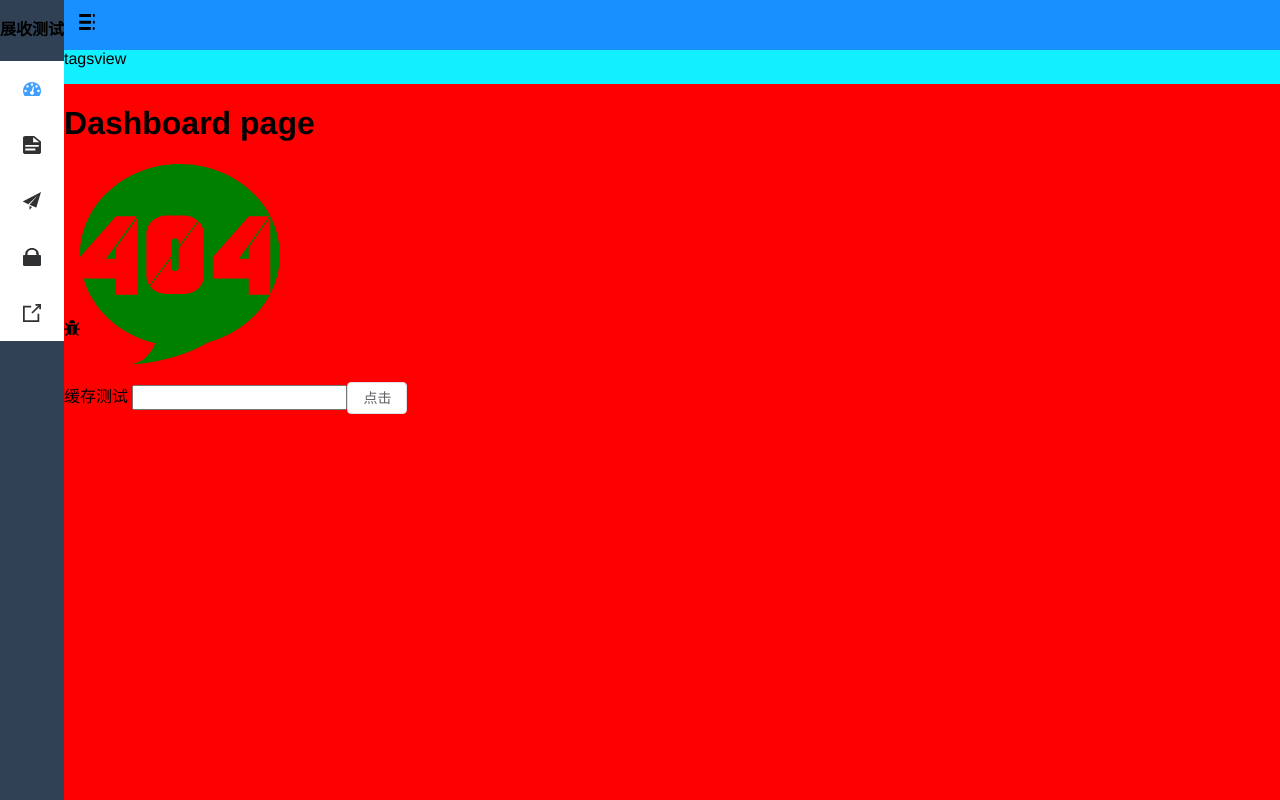
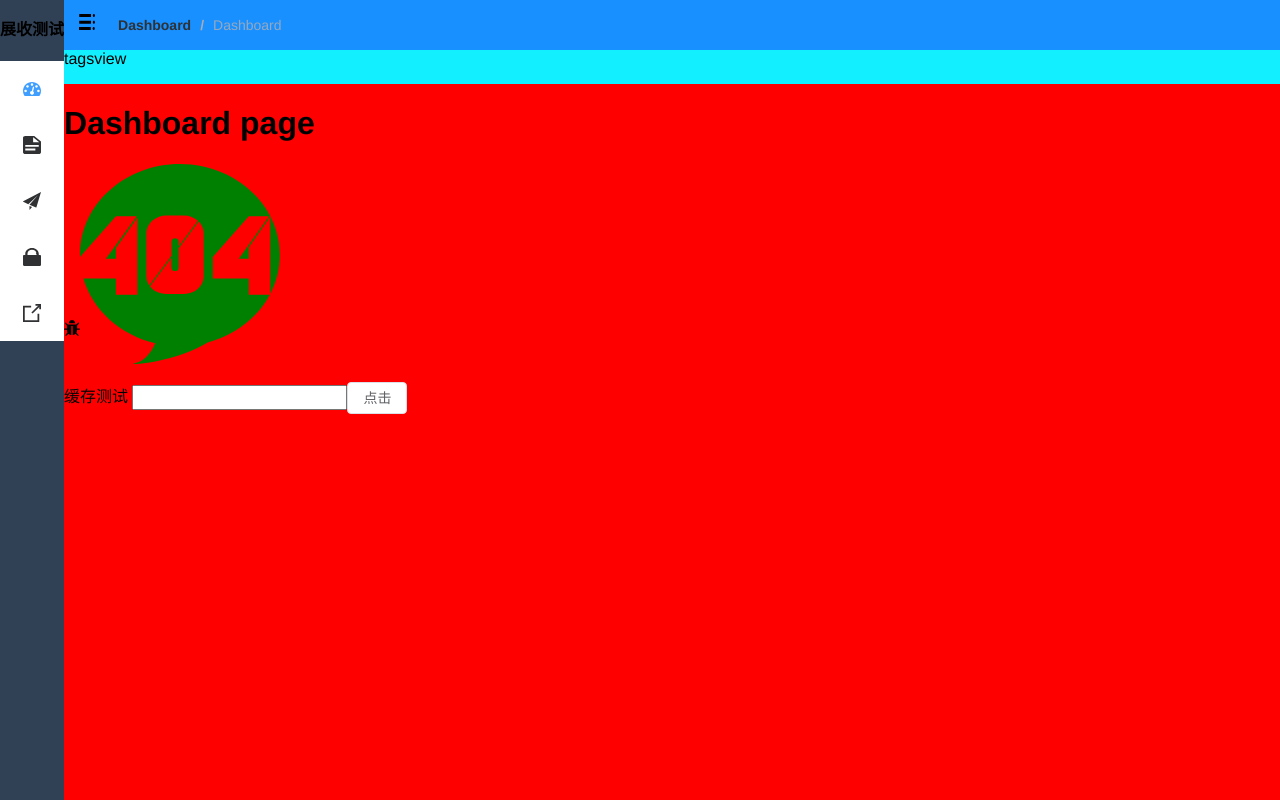
Before and after one commit to badmen007/vue-admin, a Vue app: page /dashboard in a window 1280 px wide. Built offline with nearby package versions, Linux system fonts and the light colour scheme.

Commit message:
feat: 面包屑

```diff
--- a/package.json
+++ b/package.json
@@ -15,6 +15,7 @@
     "element-plus": "^2.3.9",
     "normalize.css": "^8.0.1",
     "path-browserify": "^1.0.1",
+    "path-to-regexp": "^6.2.1",
     "pinia": "^2.1.6",
     "pinia-plugin-persistedstate": "^3.2.0",
     "unplugin-element-plus": "^0.8.0",
--- a/src/components.d.ts
+++ b/src/components.d.ts
@@ -8,7 +8,10 @@
 declare module 'vue' {
   export interface GlobalComponents {
     AppMain: typeof import('./layout/components/AppMain.vue')['default']
+    Breadcrumb: typeof import('./components/Breadcrumb/index.vue')['default']
     Counter: typeof import('./components/Counter/index.vue')['default']
+    ElBreadcrumb: typeof import('element-plus/es')['ElBreadcrumb']
+    ElBreadcrumbItem: typeof import('element-plus/es')['ElBreadcrumbItem']
     ElButton: typeof import('element-plus/es')['ElButton']
     ElIcon: typeof import('element-plus/es')['ElIcon']
     ElMenu: typeof import('element-plus/es')['ElMenu']
--- /dev/null
+++ b/src/components/Breadcrumb/index.vue
@@ -0,0 +1,125 @@
+<template>
+  <el-breadcrumb class="app-breadcrumb breadcrumb-container" separator="/">
+    <el-breadcrumb-item v-for="(item, index) in levelList" :key="item.path">
+      <span v-if="index === levelList.length - 1" class="no-redirect">{{
+        item.meta?.title
+      }}</span>
+      <a v-else @click.prevent="handleLink(item)">{{ item.meta?.title }}</a>
+    </el-breadcrumb-item>
+  </el-breadcrumb>
+</template>
+
+<script lang="ts" setup>
+import type { RouteLocationMatched, RouteLocationRaw } from "vue-router"
+import { compile } from "path-to-regexp"
+
+type PartialRouteLocationMatched = Partial<RouteLocationMatched>
+
+const route = useRoute()
+const router = useRouter()
+
+// 导航类表存放matched里筛选的路由记录
+const levelList = ref<Array<PartialRouteLocationMatched>>([])
+
+// 判断是不是Dashboard路由
+const isDashboard = (route?: PartialRouteLocationMatched) => {
+  const name = route && route.name
+  if (!name) {
+    return false
+  }
+}
+
+// 获取面包屑导航
+const getBreadcrumb = () => {
+  // 对匹配的路由进行过滤 过滤掉没有title属性的路由，没有title就无法作为面包屑导航
+  let matched = route.matched.filter(
+    (item) => item.meta && item.meta.title
+  ) as PartialRouteLocationMatched[]
+  // 获取第一个匹配路由记录
+  const first = matched[0]
+  // 我们要把dashboard作为首页 始终固定在面包屑导航第一个 Dashboard/System/Menu Management
+  // 如果第一个匹配到的路由记录不是dashboard 我们自己就把它放在记录数组的第一项
+  if (!isDashboard(first)) {
+    matched = (
+      [
+        {
+          path: "/dashboard",
+          meta: {
+            title: "Dashboard"
+          }
+        }
+      ] as PartialRouteLocationMatched[]
+    ).concat(matched)
+  }
+  levelList.value = matched.filter(
+    (item) => item.meta && item.meta.title && item.meta.breadcrumb !== false
+  )
+  console.log(levelList.value)
+}
+
+watch(
+  () => route.path,
+  () => {
+    getBreadcrumb()
+  },
+  {
+    immediate: true
+  }
+)
+
+// 主要是针对 动态路由 /user/:id 进行动态参数填充
+// path-to-regexp 文档说明 https://www.npmjs.com/package/path-to-regexp
+const pathCompile = (path: string) => {
+  // 根据路径变编译成正则函数 并接收具体参数 比如根据正则/user/:id 帮你将:id替换成
+  //具体路径
+  const toPath = compile(path)
+  const params = route.params
+  return toPath(params)
+}
+
+// 点击面包屑导航跳转
+const handleLink = (route: PartialRouteLocationMatched) => {
+  const { path, redirect } = route
+  // 如果是重定向路由 就走重定向
+  if (redirect) {
+    router.push(redirect as RouteLocationRaw)
+    return
+  }
+  router.push(pathCompile(path!))
+}
+</script>
+
+<style lang="scss" scoped>
+.app-breadcrumb.el-breadcrumb {
+  display: inline-block;
+  line-height: 50px;
+  font-size: 14px;
+  margin-left: 8px;
+}
+
+.no-redirect {
+  color: #97a8be;
+  cursor: pointer;
+}
+</style>
+
+<style lang="scss">
+.breadcrumb-enter-active,
+.breadcrumb-leave-active {
+  transition: all 0.3s;
+}
+
+.breadcrumb-enter,
+.breadcrumb-leave-active {
+  opacity: 0;
+  transform: translateX(20px);
+}
+
+.breaadcrumb-leave-active {
+  position: absolute;
+}
+
+.breadcrumb-move {
+  transition: all 0.5s;
+}
+</style>
--- a/src/layout/components/Navbar.vue
+++ b/src/layout/components/Navbar.vue
@@ -1,6 +1,7 @@
 <template>
   <div class="navbar">
     <hambuger @toggleClick="toggleClick" :is-active="sidebar.opened" />
+    <breadcrumb></breadcrumb>
   </div>
 </template>
 
```
Also changed, not shown: 1 other file (tests, documents, lock files or other folders).
